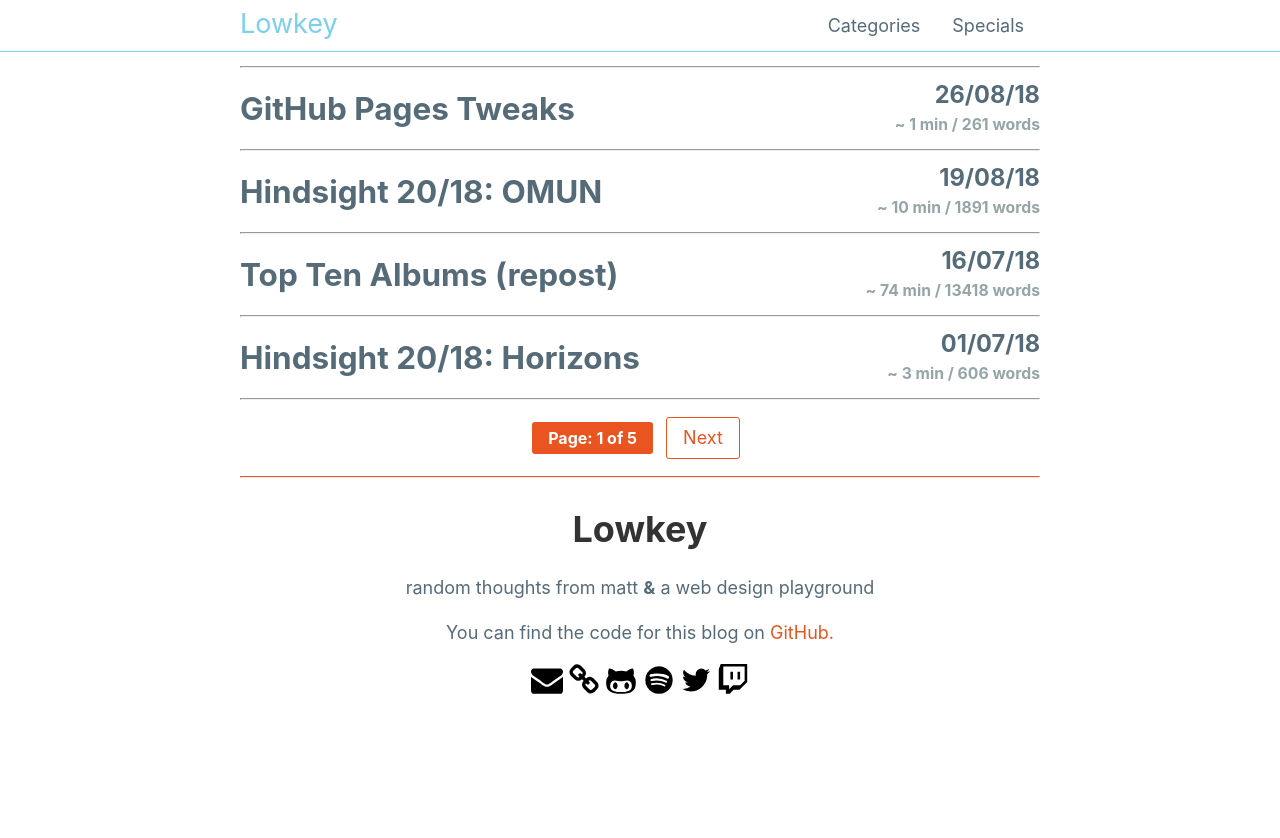
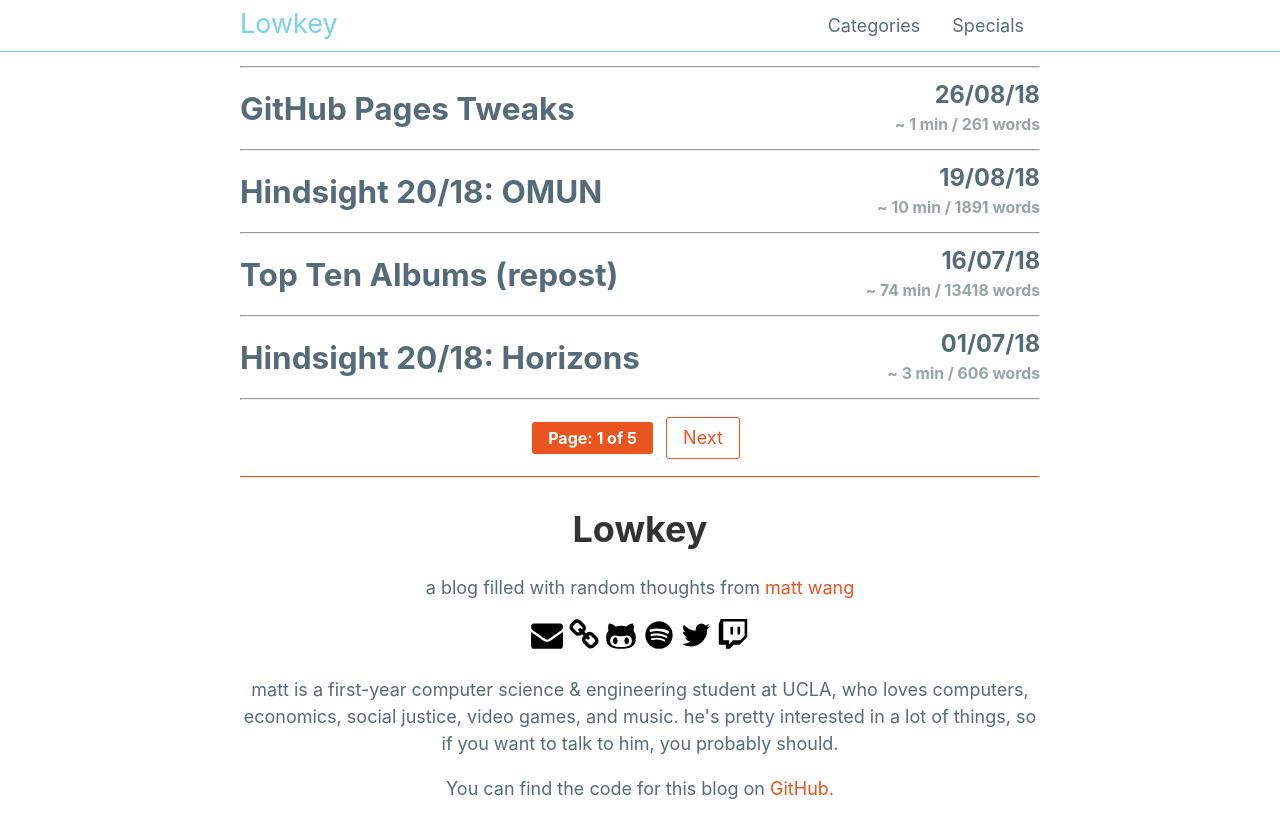
Before and after one commit to mattxwang/lowkey, a Jekyll site: the page built from index.html, in a window 1280 px wide and 900 px high, scrolled down 686 px. Shown: the top 838 px of the window. Built offline with Jekyll 4.4.1, drawn with Linux system fonts in a browser that asks for light colours; the list of posts is cut into pages by our own code; before the commit the page ends 1469 px from its top, so only the background shows below that.

Commit message:
minor rebranding
and a post coming soon!

```diff
--- a/_includes/footer.html
+++ b/_includes/footer.html
@@ -1,7 +1,8 @@
 <footer class="footer-container">
   <h1 class="title title-1">Lowkey</h1>
-  <p>random thoughts from matt <b>&amp;</b> a web design playground</p>
-  <p>You can find the code for this blog on <a href="{{site.repo}}">GitHub.</a></p>
+  <p>
+    a blog filled with random thoughts from <a href="https://matthewwang.me" target="_blank" rel="noopener">matt wang</a>
+  </p>
   <a class="footer-link" href="mailto:{{ site.email }}">
     <span class="sr-only">Matt's Email, {{site.email}}</span>
     <svg width="32" height="32" viewBox="0 0 1792 1792" xmlns="http://www.w3.org/2000/svg">
@@ -38,4 +39,8 @@
       <path d="M896 434v434H751V434h145zm398 0v434h-145V434h145zm0 760l253-254V145H353v1049h326v217l217-217h398zM1692 0v1013l-434 434H932l-217 217H498v-217H100V289L209 0h1483z"/>
     </svg>
   </a>
+  <p>
+    matt is a first-year computer science &amp; engineering student at UCLA, who loves computers, economics, social justice, video games, and music. he's pretty interested in a lot of things, so if you want to talk to him, you probably should.
+  </p>
+  <p>You can find the code for this blog on <a href="{{site.repo}}">GitHub.</a></p>
 </footer>
```
